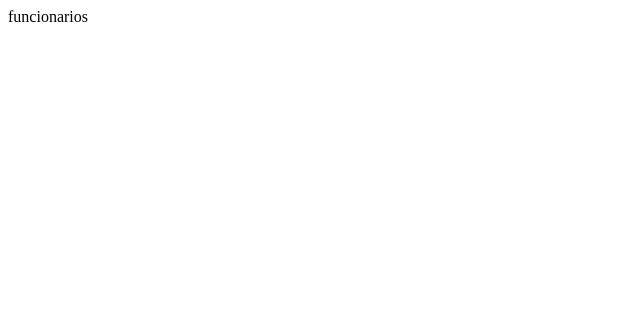
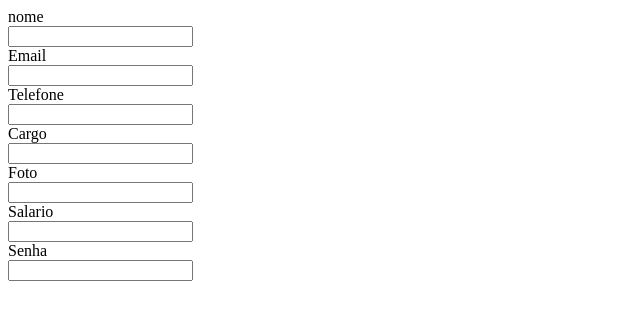
Before and after one commit to weslyramalho/PiratasWeb, a Next.js app in the folder Front/: page /funcionarios in a window 1280 px wide. Shown: the top 320 px of the page, without its empty margins (0-640 px from the left). Built offline with nearby package versions, Linux system fonts and the light colour scheme.

Commit message:
criando estrutura do formulario de cadastro de funcionarios

```diff
--- a/Front/pages/funcionarios/index.tsx
+++ b/Front/pages/funcionarios/index.tsx
@@ -1,8 +1,73 @@
 const Funcionarios = () => {
     return(
-        <div>
-            funcionarios
-        </div>
+        <form method="post">
+            <label>
+                <div>nome</div>
+                <div>
+                    <input
+                    type="text"
+                    value=""
+                    required
+                    >
+                    </input>
+                </div>
+                <div>Email</div>
+                <div>
+                    <input
+                    type="email"
+                    value=""
+                    required
+                    >
+                    </input>
+                </div>
+                <div>Telefone</div>
+                <div>
+                    <input
+                    type="number"
+                    value=""
+                    required
+                    >
+                    </input>
+                </div>
+                <div>Cargo</div>
+                <div>
+                    <input
+                    type="text"
+                    value=""
+                    required
+                    >
+                    </input>
+                </div>
+                <div>Foto</div>
+                <div>
+                    <input
+                    type=""
+                    value=""
+                    required
+                    >
+                    </input>
+                </div>
+                <div>Salario</div>
+                <div>
+                    <input
+                    type="number"
+                    value=""
+                    required
+                    >
+                    </input>
+                </div>
+                <div>Senha</div>
+                <div>
+                    <input
+                    type="password"
+                    value=""
+                    required
+                    >
+                    </input>
+                </div>
+            </label>
+        </form>
+
     )
 }
 export default Funcionarios;
```
